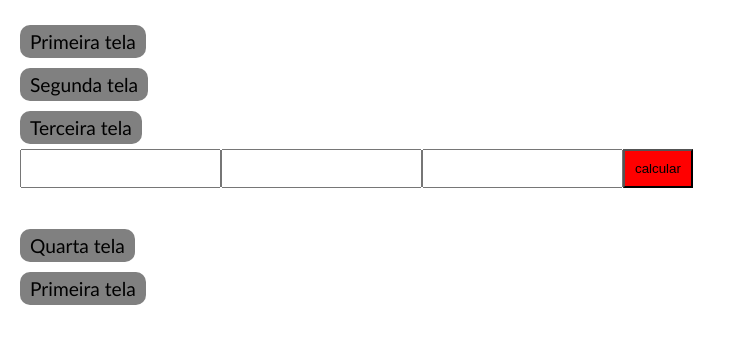
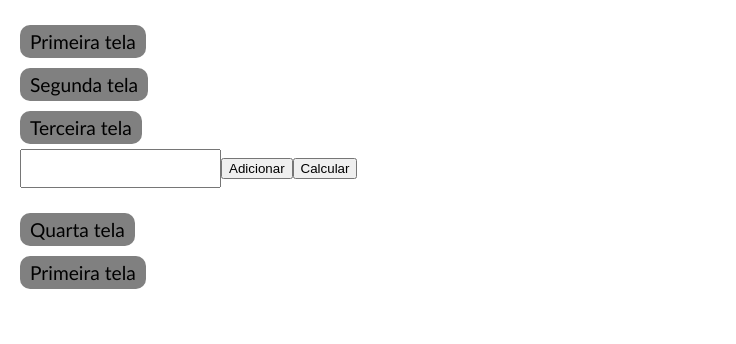
Before and after one commit to Arthur-Sant/Trabalho-react, a React (Create React App) app: page / in a window 1280 px wide. Both pictures are taken after a click on the button "Terceira tela". Shown: the top 344 px of the page, without its empty margins (0-736 px from the left). Built offline with nearby package versions, Linux system fonts and the light colour scheme.

Commit message:
finished screen 3

```diff
--- a/src/App.js
+++ b/src/App.js
@@ -2,6 +2,7 @@ import "./App.css";
 import FirstScreen from "./exercicio1/FirstScreen";
 import { Component } from "react";
 import SecondScreen from "./exercicio2/SecondScreen";
+import ThirdScreen from "./exercicio3/ThirdScreen";
 
 class App extends Component {
   constructor(props) {
@@ -39,7 +40,7 @@ class App extends Component {
         <br />
 
         <button className={'screenButton'} id="third" onClick={(e) => this.stateButton(e)}>Terceira tela</button>
-        {this.state.thirdScreen ? <FirstScreen /> : ""}
+        {this.state.thirdScreen ? <ThirdScreen /> : ""}
         <br />
 
         <button className={'screenButton'} id="fourth" onClick={(e) => this.stateButton(e)}>Quarta tela</button>
--- a/src/exercicio2/SecondScreen.js
+++ b/src/exercicio2/SecondScreen.js
@@ -21,7 +21,6 @@ export default class SecondScreen extends Component {
     const nota2 = document.getElementById('nota2')
 
     const media = (Number(nota1.value) + Number(nota2.value)) / 2
-    this.setState({media: media})
 
     let message = ""
     if(media < 3)
@@ -31,16 +30,17 @@ export default class SecondScreen extends Component {
     else
     message = "Aprovado"
 
-    this.setState({message: message})
-
-    this.setState({total: this.state.total += 1 })
-
     if(message == "Aprovado")
     this.setState({totalApro: this.state.totalApro += 1})
     else if(message == "Reprovado")
     this.setState({totalRepro: this.state.totalRepro += 1})
 
-    this.setState({totalMedia: this.state.totalMedia += media})
+    this.setState({
+      media: media,
+      totalMedia: this.state.totalMedia += media,
+      message: message,
+      total: this.state.total += 1
+    })
 
     nota1.value = ""
     nota2.value = ""
--- a/src/exercicio3/ThirdScreen.js
+++ b/src/exercicio3/ThirdScreen.js
@@ -1,7 +1,57 @@
 import { Component } from 'react';
+import Input from '../shared/components/Input/Input';
 
 export default class ThirdScreen extends Component {
   constructor(props){
     super(props);
+
+    this.state = {
+      numbers: [],
+      soma: 0,
+      produto: 0,
+      media: 0,
+      mostrar: false
+    }
+  }
+
+  addNumber(){
+    const input = document.getElementById('numbers')
+    const numbers = this.state.numbers;
+    numbers.push(Number(input.value));
+
+    this.setState({ numbers: numbers})
+
+    input.value = ""
+  }
+
+  calculate() {
+    const numbers = this.state.numbers
+    const soma = numbers.reduce((total, number) => total + number);
+    const produto = numbers.reduce((total, number) => total * number);
+    const media = soma / numbers.length;
+
+    this.setState({
+      soma: soma,
+      produto: produto,
+      media: media,
+      mostrar: true
+    });
+  }
+
+  render(){
+    return (
+      <div>
+        <Input id={'numbers'} padding={10} type={'number'}/>
+        <button onClick={() => this.addNumber()}> Adicionar</button>
+        <button onClick={() => this.calculate()} >Calcular</button>
+        {this.state.mostrar ? (
+          <ul>
+            <li><b>Soma:</b> {this.state.soma}</li>
+            <li><b>Produto:</b> {this.state.produto}</li>
+            <li><b>Media:</b> {this.state.media}</li>
+          </ul>
+        ) : ""}
+      </div>
+    )
   }
 }
```
